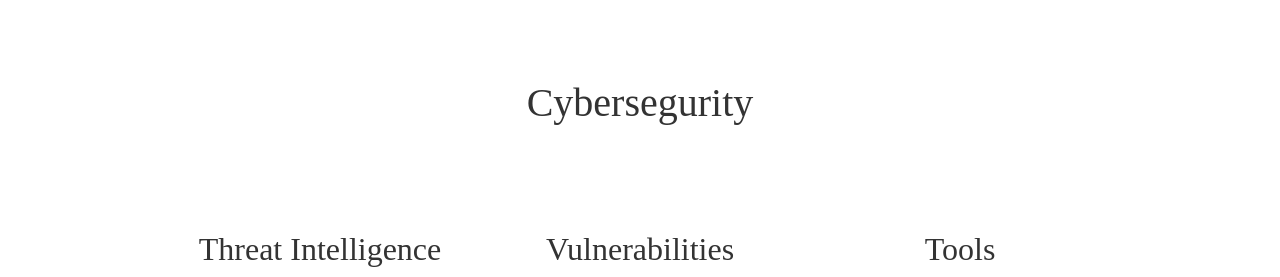
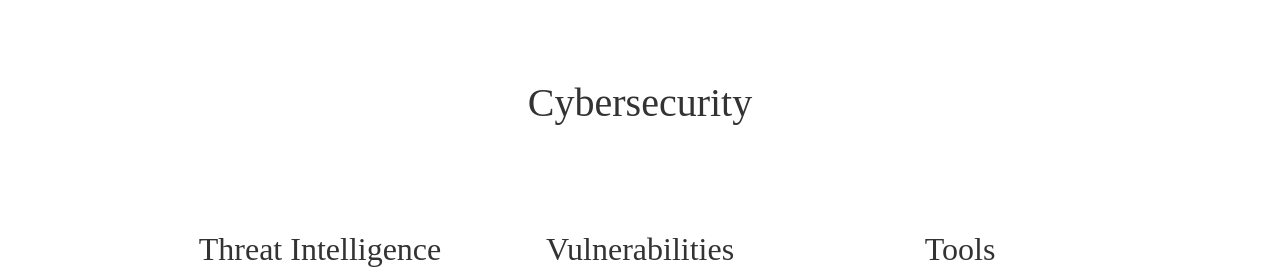
Before and after one commit to priscilita/priscilita.github.io, a Jekyll site: the page built from index.html, in a window 1280 px wide. Shown: the part 902-1179 px from the top of the page. Built offline with Jekyll 4.4.1, drawn with Linux system fonts in a browser that asks for light colours; some web fonts are replaced.

Commit message:
Update about.html

```diff
--- a/_includes/about.html
+++ b/_includes/about.html
@@ -1,5 +1,5 @@
 <div class="user-details">
-  <h1>Cybersegurity</h1>
+  <h1>Cybersecurity</h1>
   <p>{{ site.user_description }}</p>
 </div>
 <div class="user">
```
